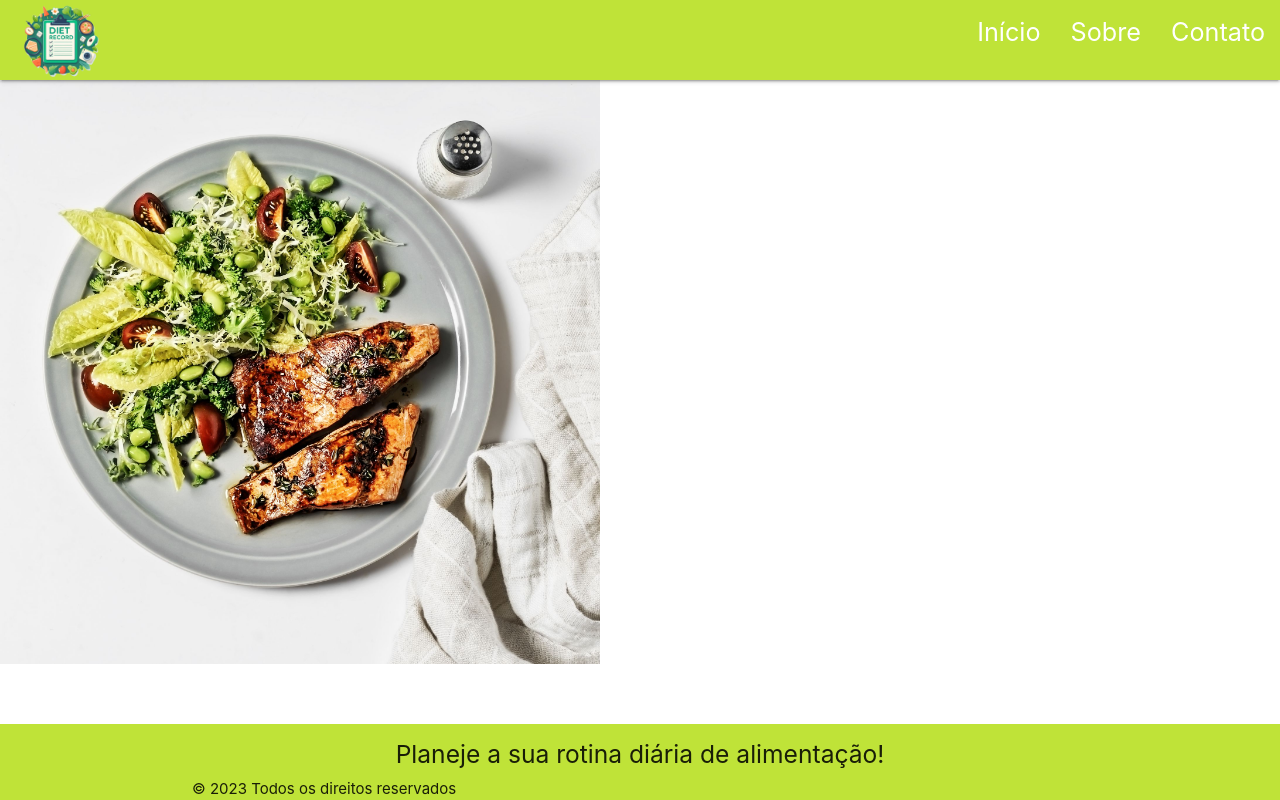
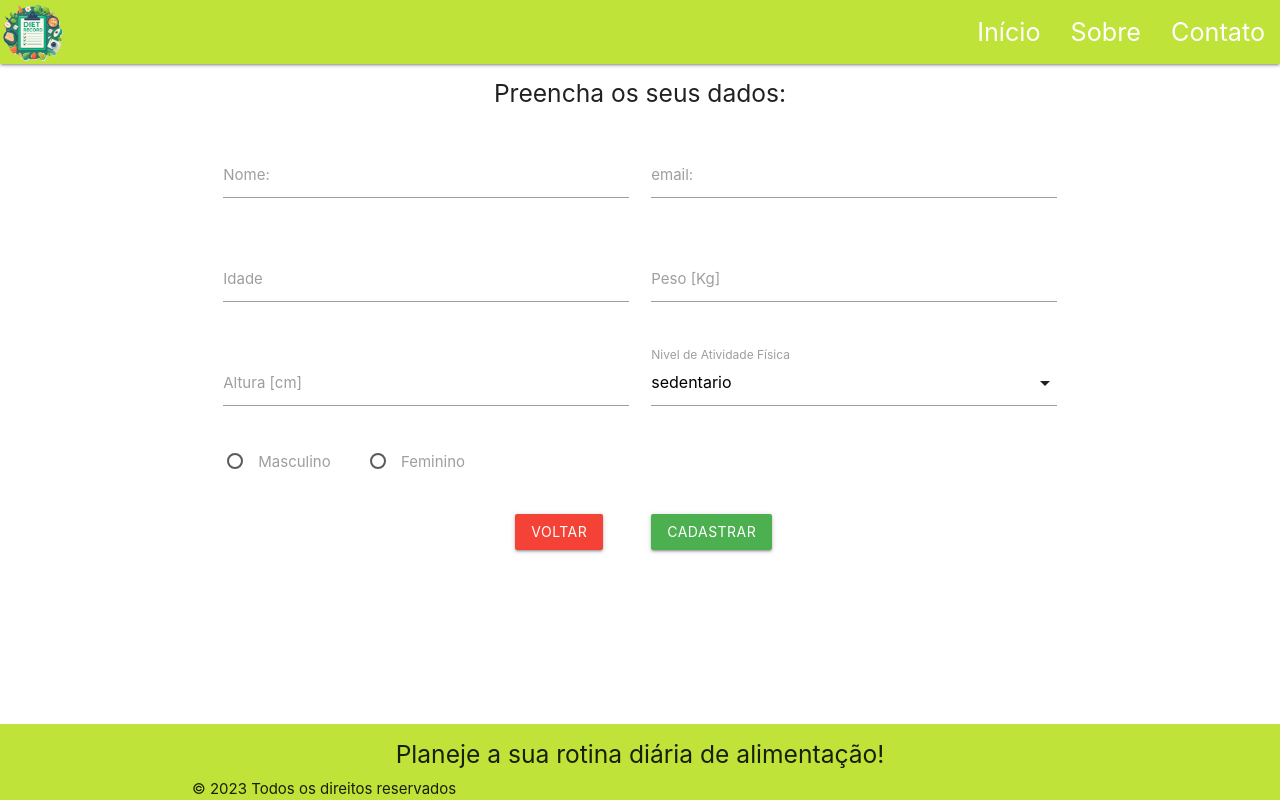
Before and after one commit to edson-vieira19/registro-de-dieta, an Angular app: page / in a window 1280 px wide. Built offline with nearby package versions, Linux system fonts and the light colour scheme.

Commit message:
criado componente tela-cadastro

```diff
--- a/src/app/app.component.css
+++ b/src/app/app.component.css
@@ -9,10 +9,19 @@
     padding: 0px !important;
   }
 
-  .imagem{
 
+
+
+
+
+
+   /* .tela-login{
     display: flex;
     justify-content: flex-start;
-    align-items: flex-end;
+    padding: 0;
+    margin: 0;
+  }
 
-  }
+  .formulario{
+    /* margin: 120px;
+    margin-right:120px; */
--- a/src/app/app.component.html
+++ b/src/app/app.component.html
@@ -1,28 +1,19 @@
-<footer>
+<header>
 <app-cabecalho></app-cabecalho>
-</footer>
+</header>
 
 
 <main>
-
 <router-outlet>
 
-    <!-- utilizndo o property biding e interpolation -->
 
-    <img class="image" [src]="imageUrl"
-    alt="food" height= "{{ altura }}" width=" {{ largura }} ">
-
+    <!-- <app-tela-login></app-tela-login> -->
+    <app-tela-cadastro></app-tela-cadastro>
 
 </router-outlet>
-
-
-<!--Utilizando property biding na imagem-->
-
-
-
-
 </main>
 
 
-
+<footer>
 <app-rodape></app-rodape>
+</footer>
--- a/src/app/app.component.ts
+++ b/src/app/app.component.ts
@@ -9,10 +9,9 @@ export class AppComponent {
   title = 'registro-de-dieta';
 
 
-  imageUrl: string = "assets/resources/images/salmon-with-fresh-salad.jpg";
 
-  altura: number = 600;
-  largura: number = 600;
+
+
 
 
 
--- a/src/app/componente2-cabecalho/cabecalho/cabecalho.component.css
+++ b/src/app/componente2-cabecalho/cabecalho/cabecalho.component.css
@@ -1,11 +1,16 @@
 
 .verde {
   background-color: #BFE338;
-  padding-left: 20px;
-  height: 80px;
 }
 
 .logo{
-  height: 80px;
-  width: 80x;
+  height: 64px;
+  width: 64px;
 }
+
+.title{
+    display: flex;
+    justify-content: center;
+    font-size: 40px;
+    color:black
+}
--- a/src/app/componente2-cabecalho/cabecalho/cabecalho.component.html
+++ b/src/app/componente2-cabecalho/cabecalho/cabecalho.component.html
@@ -1,7 +1,8 @@
+
 <div class="navbar-fixed" style="z-index: 1001 !important">
-  <nav class="verde">
-    <div class="nav-wrapper">
-      <a href="#!" class="brand-logo">
+  <nav>
+    <div class="nav-wrapper verde">
+      <a href="#!" class="brand-logo" style="height: fit-content;">
         <img class="logo" src="assets/resources/images/logo.jpeg">
       </a>
       <a href="#" data-target="mobile-demo" class="sidenav-trigger"><i class="material-icons">menu</i></a>
@@ -14,6 +15,7 @@
   </nav>
 </div>
 
+
 <ul class="sidenav" id="mobile-demo">
         <li style="margin-top: 80px;"><a routerLink="/inicio" class="flow-text">Início</a></li>
         <li><a routerLink="/sobre" class="flow-text">Sobre</a></li>
--- /dev/null
+++ b/src/app/tela-cadastro/tela-cadastro.component.css
@@ -0,0 +1,6 @@
+espaco-botoes{
+
+    display: flex;
+    justify-content: space-evenly;
+
+}
--- /dev/null
+++ b/src/app/tela-cadastro/tela-cadastro.component.html
@@ -0,0 +1,78 @@
+<h5 class="center-align">Preencha os seus dados:</h5>
+<div class="container">
+    <div class="row" style="padding: 20px;">
+    <form class="col s12">
+        <div class="row">
+        <div class=" input-field col s6">
+            <input
+             id="nome"
+             type="text"
+             class="validate">
+            <label for="nome">Nome:</label>
+        </div>
+        <div class="input-field col s6">
+            <input id="email" type="email" class="validate">
+            <label for="email">email:</label>
+        </div>
+    </div>
+        <div class="row">
+            <div class="input-field col s6">
+                <input id="idade"
+                 type="number" class="validate" >
+                <label for="idade">Idade</label>
+            </div>
+            <div class="input-field col s6">
+                <input id="peso" name="peso" type="number"
+                class="validate">
+                <label for="peso">Peso [Kg]</label>
+            </div>
+        </div>
+        <div class="row">
+            <div class="input-field col s6">
+                <input id="altura" name="altuar" type="number"
+                class="validate">
+                <label for="altura">Altura [cm]</label>
+            </div>
+            <div class="input-field col s6">
+                <select>
+                    <option value="" disabled selected>sedentario</option>
+                    <option value="1.2">Sedentário</option>
+                    <option value="1.375">Levemente Ativo</option>
+                    <option value="1.55">Moderadamente Ativo</option>
+                    <option value="1.725">Muito Ativo</option>
+                    <option value="1.9">Extremamente Ativo</option>
+                </select>
+                <label>Nivel de Atividade Física</label>
+            </div>
+        </div>
+        <div class="row">
+            <div class="col s2">
+                <label>
+                    <input name="genero" type="radio" value="masculino">
+                    <span>Masculino</span>
+                  </label>
+            </div>
+            <div class="col s6">
+                <label>
+                  <input name="genero" type="radio" value="feminino">
+                  <span>Feminino</span>
+                </label>
+            </div>
+        </div>
+        <div>
+        <div class="row" style="padding: 20px;">
+            <div class="col s6 push-s4">
+              <a class="waves-effect waves-light btn red" href="#">Voltar</a>
+            </div>
+            <div class="col s6">
+              <a class="waves-effect waves-light btn green" href="#">Cadastrar</a>
+            </div>
+          </div>
+        </div>
+    </form>
+
+
+
+
+</div>
+</div>
--- /dev/null
+++ b/src/app/tela-cadastro/tela-cadastro.component.ts
@@ -0,0 +1,17 @@
+import { Component, OnInit } from '@angular/core';
+
+@Component({
+  selector: 'app-tela-cadastro',
+  templateUrl: './tela-cadastro.component.html',
+  styleUrls: ['./tela-cadastro.component.css']
+})
+export class TelaCadastroComponent implements OnInit{
+
+
+    ngOnInit(): void {
+      var elems = document.querySelectorAll('select');
+      var instances = M.FormSelect.init(elems);
+    }
+
+
+}
--- /dev/null
+++ b/src/app/tela-login/tela-login.component.css
@@ -0,0 +1,13 @@
+/* .espaco-botao{
+    margin-right: 20px;
+    margin-left: 10px;
+
+} */
+
+
+#botoes{
+
+    display: flex;
+    justify-content: space-around;
+    padding-left: 40px;
+}
--- /dev/null
+++ b/src/app/tela-login/tela-login.component.html
@@ -0,0 +1,30 @@
+<div id="tela" class="container centralizar-vertical">
+<div class="row" style="margin: 0 !important">
+    <div class="col s12 m6" style="margin-top: 30px;">
+       <img [src]="imageUrl" class="responsive-img" alt="food">
+    </div>
+    <div class="col s12 m6" style="margin-top: 100px;" >
+    <form class="col s12 m12">
+            <div class="row">
+            <div class="row">
+            <div class="input-field col s12 m12">
+                <input id="nome" type="text" class="validate">
+                <label for="nome">Nome:</label>
+            </div>
+            </div>
+            <div class="row">
+                <div class="input-field col s12 m12">
+                  <input id="email" type="email" class="validate">
+                  <label for="email">Email: </label>
+                </div>
+            </div>
+        </div>
+    </form>
+    <div id="botoes" class="row">
+        <a id="btn-entrar" class="waves-effect waves-light btn">Entrar</a>
+        <a id="btn-cadastrar" class="waves-effect waves-light btn">Cadastrar</a>
+    </div>
+    </div>
+</div>
+
+</div>
--- /dev/null
+++ b/src/app/tela-login/tela-login.component.ts
@@ -0,0 +1,21 @@
+import { Component, OnInit } from '@angular/core';
+
+@Component({
+  selector: 'app-tela-login',
+  templateUrl: './tela-login.component.html',
+  styleUrls: ['./tela-login.component.css']
+})
+export class TelaLoginComponent implements OnInit{
+
+  imageUrl: string = "assets/resources/images/salmon-with-fresh-salad.jpg";
+
+
+  constructor(){
+
+  }
+
+  ngOnInit(): void {
+
+  }
+
+}
```
Also changed, not shown: src/app/app.module.ts (+7 -1 lines), 2 other files (tests, documents, lock files or other folders).
